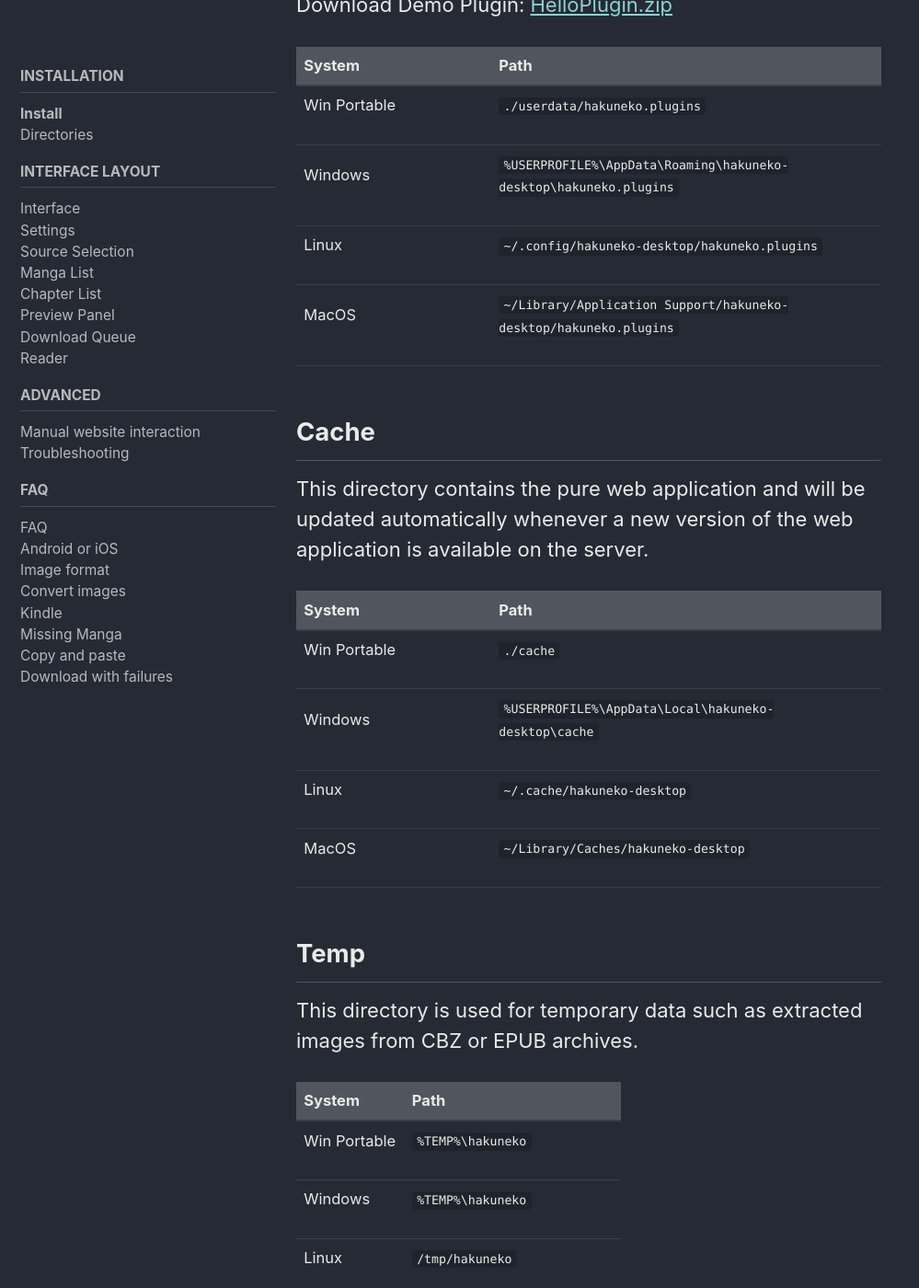
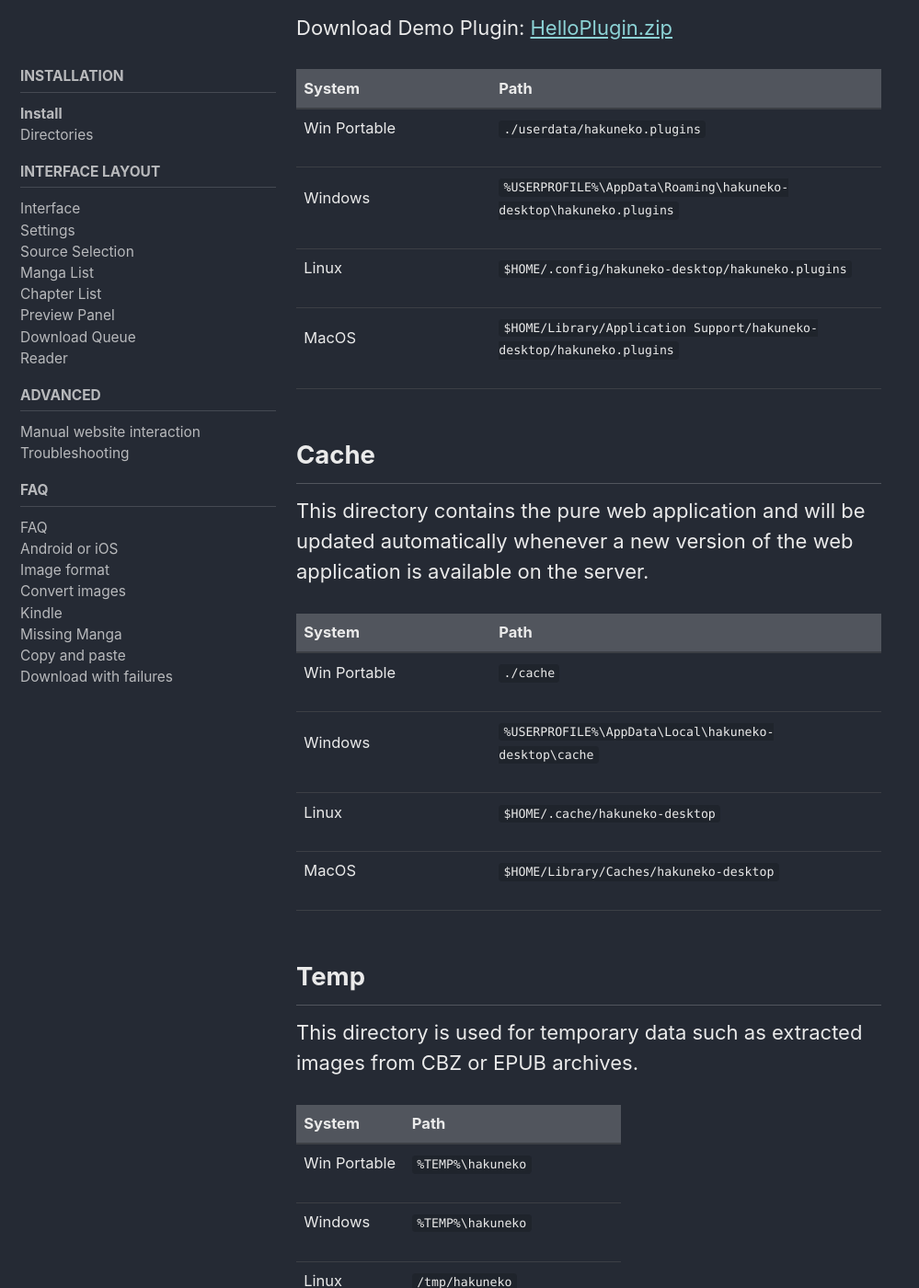
Before and after one commit to manga-download/manga-download.github.io, a Jekyll site: the page built from _docs/01-Install.md, in a window 1280 px wide and 1400 px high, scrolled down 5302 px. Shown: the whole window at 92% size, without its empty margins (0-999 px from the left). Built offline with Jekyll 4.4.1, drawn with Linux system fonts in a browser that asks for light colours; cached includes are drawn as plain includes; some of the changed text lies outside the part shown.

Commit message:
Update 01-Install.md
https://stackoverflow.com/a/11587382/9731176

```diff
--- a/_docs/01-Install.md
+++ b/_docs/01-Install.md
@@ -94,11 +94,11 @@ This directory contains all configurations for hakuneko (e.g. settings, bookmark
 </tr>
 <tr class="odd">
 <td><p>Linux</p></td>
-<td><p><code>~/.config/hakuneko-desktop</code></p></td>
+<td><p><code>$HOME/.config/hakuneko-desktop</code></p></td>
 </tr>
 <tr class="even">
 <td><p>MacOS</p></td>
-<td><p><code>~/Library/Application Support/hakuneko-desktop</code></p></td>
+<td><p><code>$HOME/Library/Application Support/hakuneko-desktop</code></p></td>
 </tr>
 </tbody>
 </table>
@@ -212,11 +212,11 @@ Download Demo Plugin: [HelloPlugin.zip](https://github.com/manga-download/hakune
 </tr>
 <tr class="odd">
 <td><p>Linux</p></td>
-<td><p><code>~/.config/hakuneko-desktop/hakuneko.plugins</code></p></td>
+<td><p><code>$HOME/.config/hakuneko-desktop/hakuneko.plugins</code></p></td>
 </tr>
 <tr class="even">
 <td><p>MacOS</p></td>
-<td><p><code>~/Library/Application Support/hakuneko-desktop/hakuneko.plugins</code></p></td>
+<td><p><code>$HOME/Library/Application Support/hakuneko-desktop/hakuneko.plugins</code></p></td>
 </tr>
 </tbody>
 </table>
@@ -248,11 +248,11 @@ This directory contains the pure web application and will be updated automatical
 </tr>
 <tr class="odd">
 <td><p>Linux</p></td>
-<td><p><code>~/.cache/hakuneko-desktop</code></p></td>
+<td><p><code>$HOME/.cache/hakuneko-desktop</code></p></td>
 </tr>
 <tr class="even">
 <td><p>MacOS</p></td>
-<td><p><code>~/Library/Caches/hakuneko-desktop</code></p></td>
+<td><p><code>$HOME/Library/Caches/hakuneko-desktop</code></p></td>
 </tr>
 </tbody>
 </table>
```
